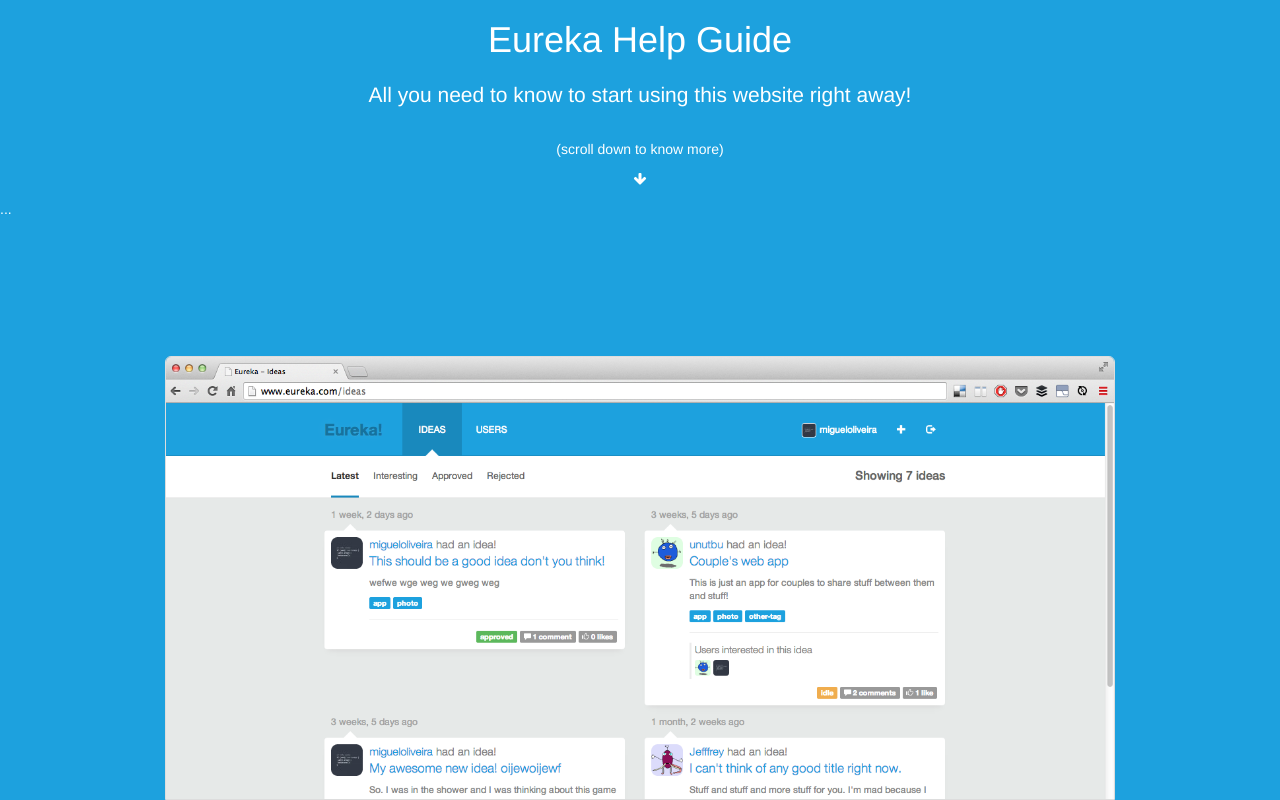
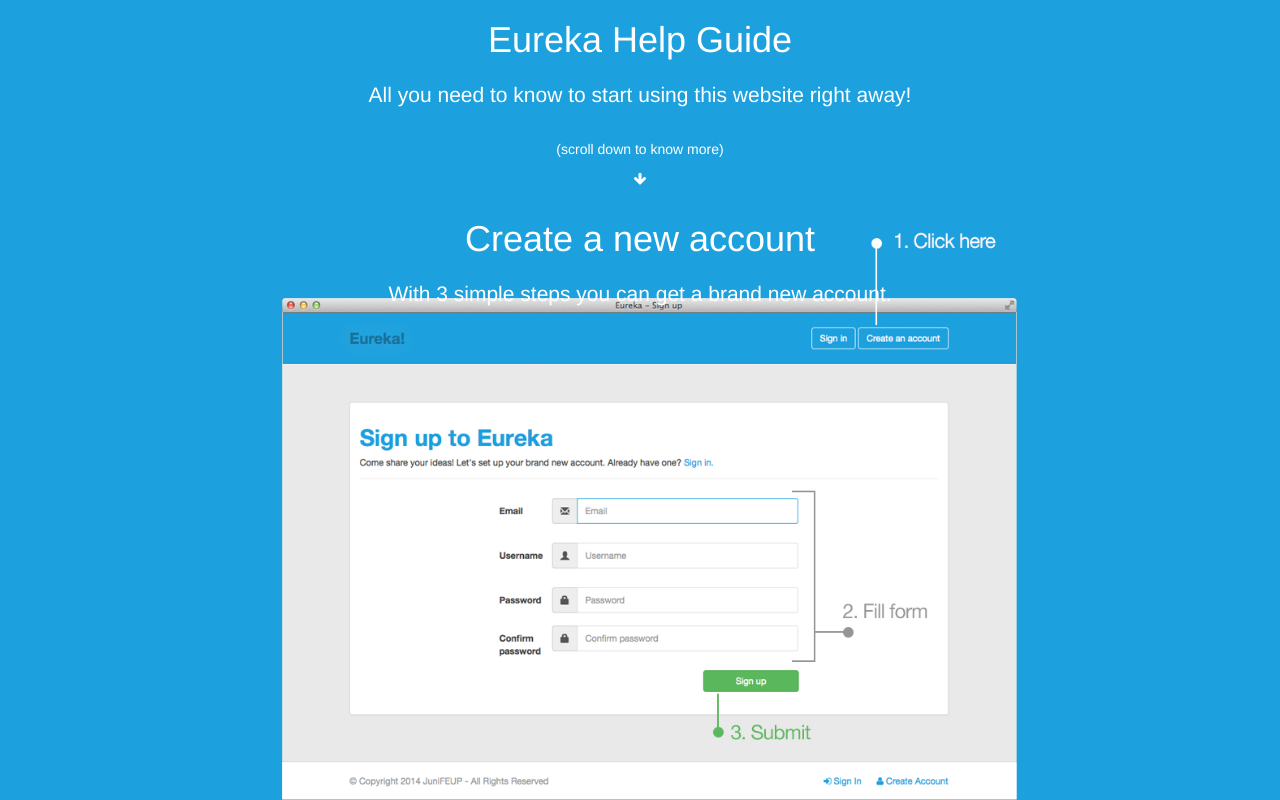
Before and after one commit to miguelgazela/eureka, a Django app: page /eureka/help in a window 1280 px wide. Run offline with Django 3.2, Linux system fonts and the light colour scheme; some libraries are stand-ins or nearby versions.

Commit message:
Added second page to the help guide - create a new account

```diff
--- a/eureka/ideas/static/ideas/css/onepage-scroll.css
+++ b/eureka/ideas/static/ideas/css/onepage-scroll.css
@@ -115,7 +115,10 @@
     bottom: 0;
     margin-left: -475px;
     border-radius: 6px 6px 0 0;
-    border: 1px solid #ddd;
+}
+
+.page1 img {
+  border: 1px solid #ddd;
 }
 
 .main section  {
--- a/eureka/ideas/templates/ideas/help.html
+++ b/eureka/ideas/templates/ideas/help.html
@@ -25,7 +25,13 @@
           </div>
           <img src="../../static/ideas/images/img1.png" alt="">
         </section>
-        <section>...</section>
+        <section class="page2">
+          <div class="page_container text-center">
+            <h1>Create a new account</h1>
+            <h2 class="lead">With 3 simple steps you can get a brand new account.</h2>
+          </div>
+          <img src="{% static 'ideas/images/help/createAccount.png' %}" alt="">
+        </section>
     </div>
 
     <!-- Placed at the end of the document so the pages load faster -->
```
Also changed, not shown: eureka/ideas/static/ideas/images/help/createAccount.png (added). Lines whose indentation alone changed are shown as unchanged.
